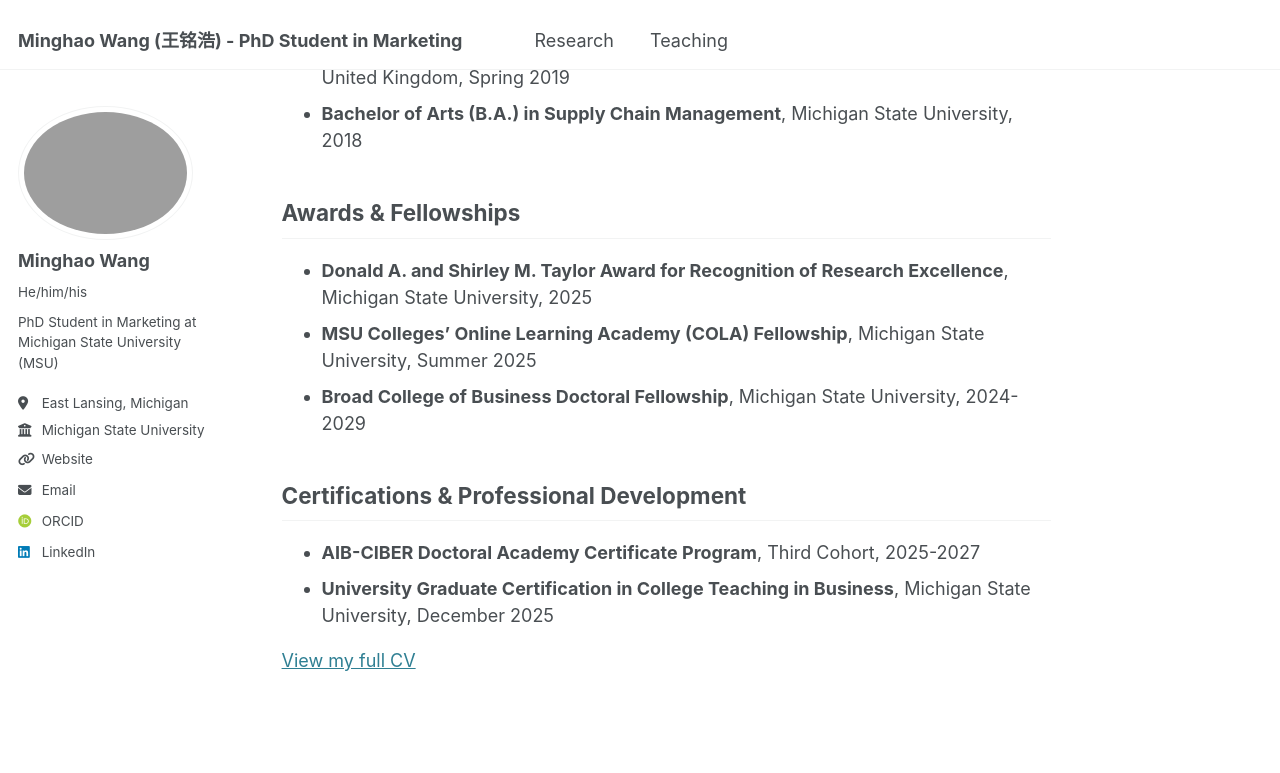
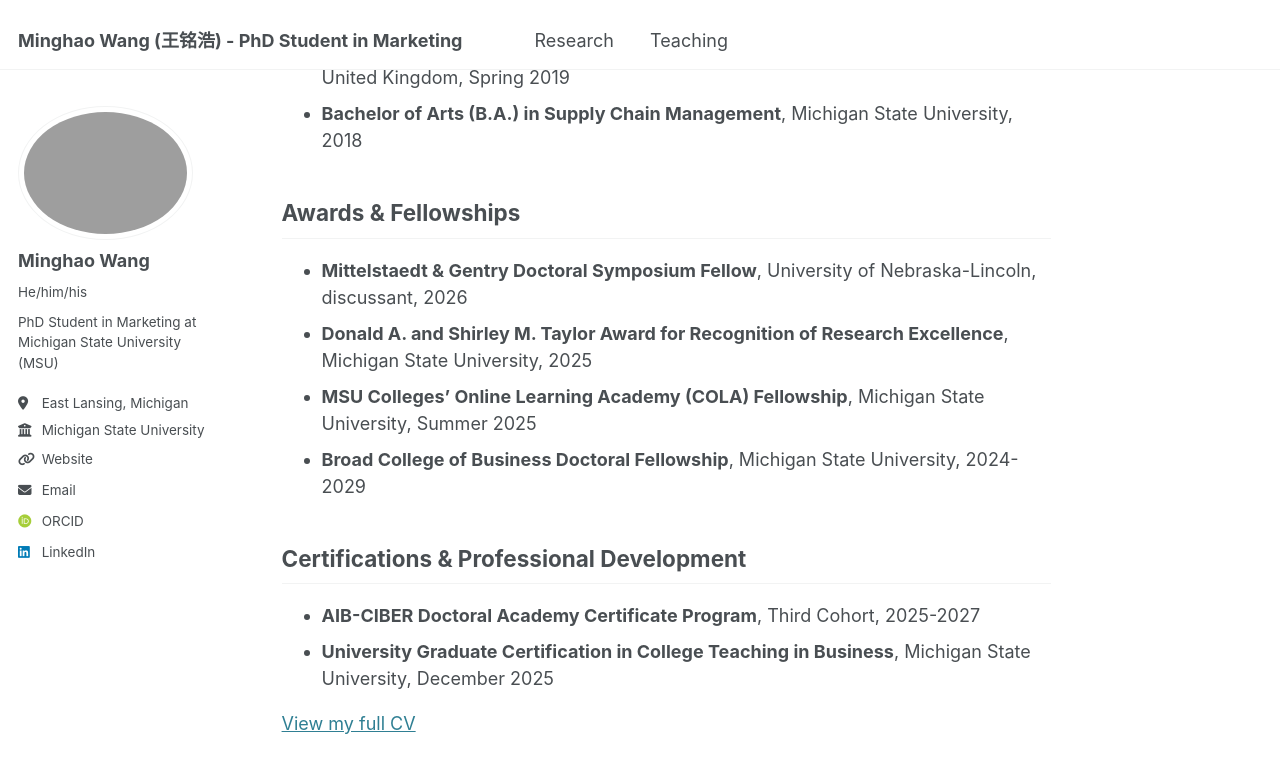
Before and after one commit to minghaowang-research/minghaowang-research.github.io, a Jekyll site: the page built from _pages/about.md, in a window 1280 px wide and 900 px high, scrolled down 818 px. Shown: the top 773 px of the window. Built offline with Jekyll 4.4.1, drawn with Linux system fonts in a browser that asks for light colours; some web fonts are replaced.

Commit message:
Added "Mittelstaedt & Gentry Doctoral Symposium Fellow"

```diff
--- a/_pages/about.md
+++ b/_pages/about.md
@@ -22,6 +22,7 @@ His research interests span marketing strategy, policy, customer satisfaction, m
 * **Bachelor of Arts (B.A.) in Supply Chain Management**, Michigan State University, 2018
 
 ## Awards & Fellowships
+* **Mittelstaedt & Gentry Doctoral Symposium Fellow**, University of Nebraska-Lincoln, discussant, 2026
 * **Donald A. and Shirley M. Taylor Award for Recognition of Research Excellence**, Michigan State University, 2025
 * **MSU Colleges' Online Learning Academy (COLA) Fellowship**, Michigan State University, Summer 2025
 * **Broad College of Business Doctoral Fellowship**, Michigan State University, 2024-2029
```
